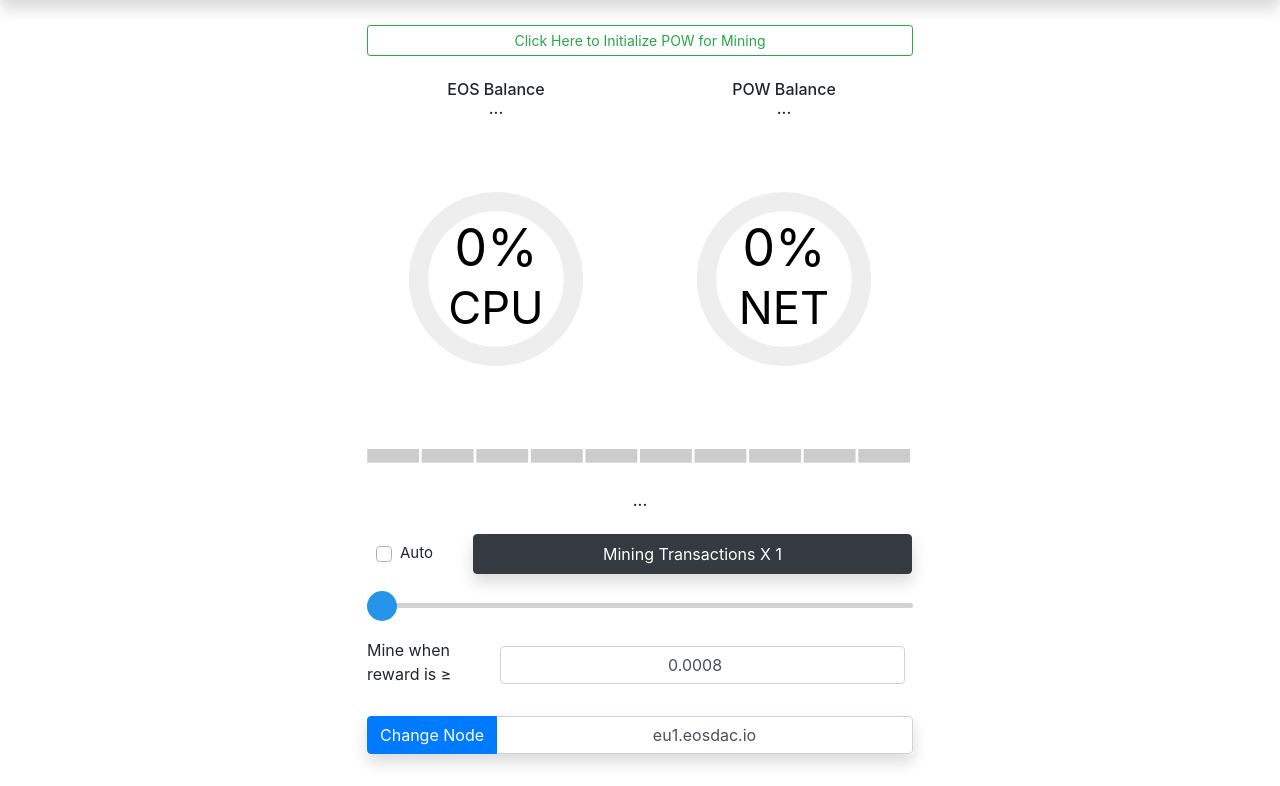
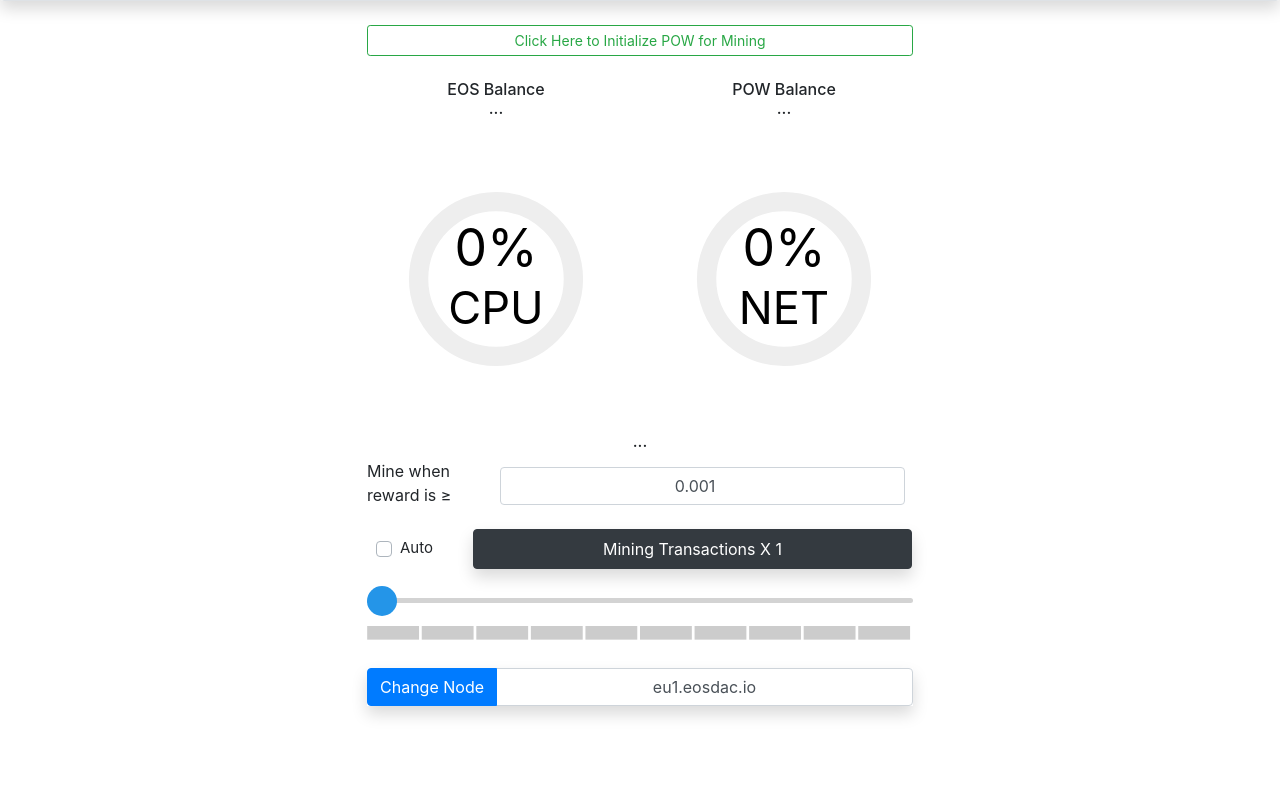
Before and after one commit to SOVEOS/PoWMiner, a plain HTML site: page index.html in a window 1280 px wide. Shown: the part 414-1200 px from the top of the page. After the commit the page ends 1152 px from the top, so only its background shows below. Drawn offline with nearby package versions, Linux system fonts and the light colour scheme; a script that the page names is missing.

Commit message:
Update index.html

```diff
--- a/index.html
+++ b/index.html
@@ -177,25 +177,13 @@
                 }
             </script>
 
-        <!--this is the little blocks that update by consecutively turning black one at a time when you are mining so that the user understands it is working-->
-        <div style='width:100%;margin-left:0;margin-right:0;margin-top:10px;height:25px;border:none;'>
-            <svg viewbox="0, 0, 400, 10">
-                <rect id='rect1'  x="0" y="0" width="38" height="10" fill='#cccccc' />
-                <rect id='rect2'  x="40" y="0" width="38" height="10" fill='#cccccc' />
-                <rect id='rect3'  x="80" y="0" width="38" height="10" fill='#cccccc' />
-                <rect id='rect4'  x="120" y="0" width="38" height="10" fill='#cccccc' />
-                <rect id='rect5'  x="160" y="0" width="38" height="10" fill='#cccccc' />
-                <rect id='rect6'  x="200" y="0" width="38" height="10" fill='#cccccc' />
-                <rect id='rect7'  x="240" y="0" width="38" height="10" fill='#cccccc' />
-                <rect id='rect8'  x="280" y="0" width="38" height="10" fill='#cccccc' />
-                <rect id='rect9'  x="320" y="0" width="38" height="10" fill='#cccccc' />
-                <rect id='rect10' x="360" y="0" width="38" height="10" fill='#cccccc' />
-            </svg>
-        </div>
-        <br>
+
 
         <h6 id='powMiningRate' class="text-center">...</h6>
           <!--checkbox for the automining feature, just check this and it will mine according to the parameters the user has set-->
+
+          <div class='d-flex'>Mine when reward is ≥<input type='number' min="0" step="0.00001" class='text-center form-control m-2' id='target_mining_rate' value='0.001'></div>
+
         <div class="row">
             <div class="custom-control custom-checkbox m-4">
                 <input type='checkbox' class="custom-control-input" id='checkbox-3' onclick='switch_autominer(this)'>
@@ -249,14 +237,21 @@
             <input type="range" min="1" max="200" step="1.0" class="slider" value='1' id="myRange" oninput="showVal(this.value)" onchange="showVal(this.value)">
         </div>
 
-        <br>
-
-        <div class='d-flex'>Mine when reward is ≥<input type='number' min="0" step="0.00001" class='text-center form-control m-2' id='target_mining_rate' value='0.0008'></div>
-
-
-
-
-
+         <!--this is the little blocks that update by consecutively turning black one at a time when you are mining so that the user understands it is working-->
+        <div style='width:100%;margin-left:0;margin-right:0;margin-top:10px;height:25px;border:none;'>
+            <svg viewbox="0, 0, 400, 10">
+                <rect id='rect1'  x="0" y="0" width="38" height="10" fill='#cccccc' />
+                <rect id='rect2'  x="40" y="0" width="38" height="10" fill='#cccccc' />
+                <rect id='rect3'  x="80" y="0" width="38" height="10" fill='#cccccc' />
+                <rect id='rect4'  x="120" y="0" width="38" height="10" fill='#cccccc' />
+                <rect id='rect5'  x="160" y="0" width="38" height="10" fill='#cccccc' />
+                <rect id='rect6'  x="200" y="0" width="38" height="10" fill='#cccccc' />
+                <rect id='rect7'  x="240" y="0" width="38" height="10" fill='#cccccc' />
+                <rect id='rect8'  x="280" y="0" width="38" height="10" fill='#cccccc' />
+                <rect id='rect9'  x="320" y="0" width="38" height="10" fill='#cccccc' />
+                <rect id='rect10' x="360" y="0" width="38" height="10" fill='#cccccc' />
+            </svg>
+        </div>
 
 
                 <script>
@@ -326,7 +321,7 @@
                             dotransaction_bundle();
                         }
 
-                        time = setTimeout('app_thread()', 5500);
+                        time = setTimeout('app_thread()', 3500);
                     }
                     // function app_thread()
 
```
